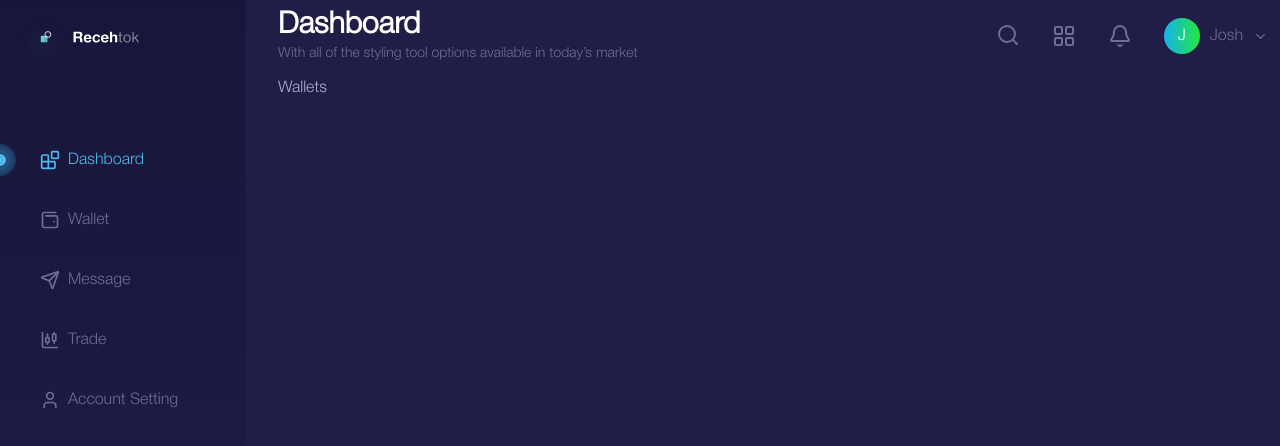
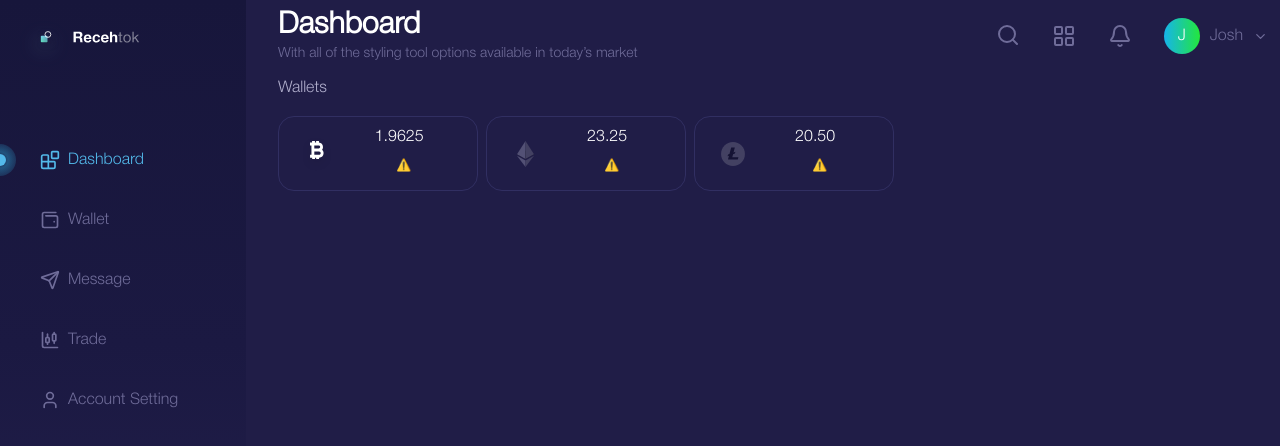
Before and after one commit to arash-jj/crypto-tracker-dashboard, a Next.js app: page /dashboard in a window 1280 px wide. Shown: the top 446 px of the page. Built offline with nearby package versions, Linux system fonts and the light colour scheme; no server answers.

Commit message:
wallet section added

```diff
--- a/app/(root)/layout.tsx
+++ b/app/(root)/layout.tsx
@@ -6,7 +6,7 @@ const layout = ({children} : {children : React.ReactNode}) => {
     return (
         <main className='flex flex-row gap-5'>
             <Sidebar/>
-            <div className="w-full">
+            <div className="w-full overflow-x-hidden">
                 <Navbar/>
                 {children}
             </div>
--- a/app/globals.css
+++ b/app/globals.css
@@ -17,6 +17,24 @@ body, html {
   background: #201D47;
   background: radial-gradient(circle, rgba(32, 29, 71, 1) 100%, rgba(23, 21, 58, 1) 100%);
   color: #6F6C99;
+}
+
+.minimal-scroll::-webkit-scrollbar {
+  width: 6px;
+  height: 6px;
+}
+.minimal-scroll::-webkit-scrollbar-track {
+  background: transparent;
+}
+.minimal-scroll::-webkit-scrollbar-thumb {
+  background: #312F62;
+  border-radius: 3px;
+}
+.minimal-scroll::-webkit-scrollbar-thumb:hover {
+  background: #252346;
+}
+.minimal-scroll::-webkit-scrollbar-button {
+  display: none;
 }
 
 @utility sidebar-gradient {
--- a/components/CurrencyCard.tsx
+++ b/components/CurrencyCard.tsx
@@ -1,16 +1,18 @@
 import React from 'react'
 import MiniCryptoChart from './MiniCryptoChart'
 
-const CurrencyCard = ({currency, amount} : {currency: string, amount: string}) => {
+const CurrencyCard = ({currency, amount, color} : {currency: string, amount?: string, color?: string}) => {
   return (
-    <div className="w-[200px] h-[75px] p-2 flex flex-row items-center gap-1.5 border border-stroke rounded-2xl cursor-pointer hover:blue-gradient overflow-hidden">
+    <div className="inline-block">
+      <div className="w-[200px] h-[75px] p-2 flex flex-row items-center gap-1.5 border border-stroke rounded-2xl cursor-pointer hover:blue-gradient overflow-hidden">
       <div className="w-2/6 h-full flex justify-center items-center">
         <img src={`/currencyImages/${currency}.svg`} alt={`${currency}`}/>
       </div>
       <div className="w-3/6 h-full flex flex-col justify-evenly">
         <p className='text-white text-center'>{amount}</p>
-        <MiniCryptoChart coinId={currency}/>
+        <MiniCryptoChart coinId={currency} lineColor={color}/>
       </div>
+    </div>
     </div>
   )
 }
--- a/components/MiniCryptoChart.tsx
+++ b/components/MiniCryptoChart.tsx
@@ -93,7 +93,7 @@ const MiniCryptoChart = ({
     if (error) {
         return (
         <div
-            className="flex items-center justify-center bg-red-50 rounded"
+            className="flex items-center justify-center bg-transparent rounded"
             style={{ width, height }}
             title={error}
         >
--- a/components/Navbar.tsx
+++ b/components/Navbar.tsx
@@ -14,7 +14,7 @@ const Navbar = () => {
             <div>
                 <h2 className='text-white font-bold text-3xl'>
                     {/* note: to get the path name with first letter capitalized */}
-                    {pathname[1].charAt(0).toUpperCase() + pathname[1].slice(1)}
+                    {pathname[1] == '' ? "Home" : pathname[1].charAt(0).toUpperCase() + pathname[1].slice(1)}
                 </h2>
                 <p className='text-sm'>With all of the styling tool options available in today’s market</p>
             </div>
--- a/components/Wallets.tsx
+++ b/components/Wallets.tsx
@@ -4,12 +4,17 @@ import CurrencyCard from './CurrencyCard'
 const Wallets = () => {
     // random amount of currency for the UI
     const randomAmount = ['1.9625', '23.25', '20.50']
-    const fameCurrency = ['bitcoin', 'ethereum', 'litecoin']
+    const fameCurrencies = ['bitcoin', 'ethereum', 'litecoin']
+    const randomColor = ['#5364AE', '#E3507A', '#309AFF']
     return (
         <div className='flex flex-col gap-2'>
             <h2 className='text-lightGray mt-1'>Wallets</h2>
-            <div className="py-2">
-
+            <div className="py-2 flex gap-2 overflow-x-scroll minimal-scroll">
+                {
+                    fameCurrencies.map((currency, idx) => (
+                        <CurrencyCard key={idx} currency={currency} amount={randomAmount[idx]} color={randomColor[idx]}/>
+                    ))
+                }
             </div>
         </div>
     )
```
